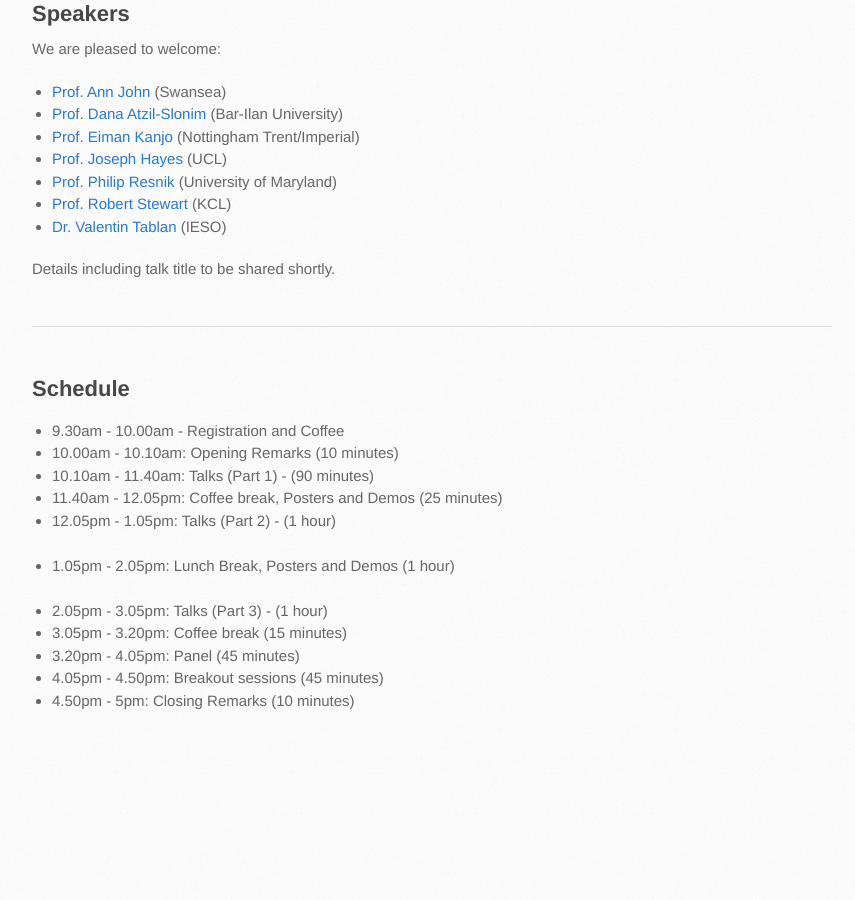
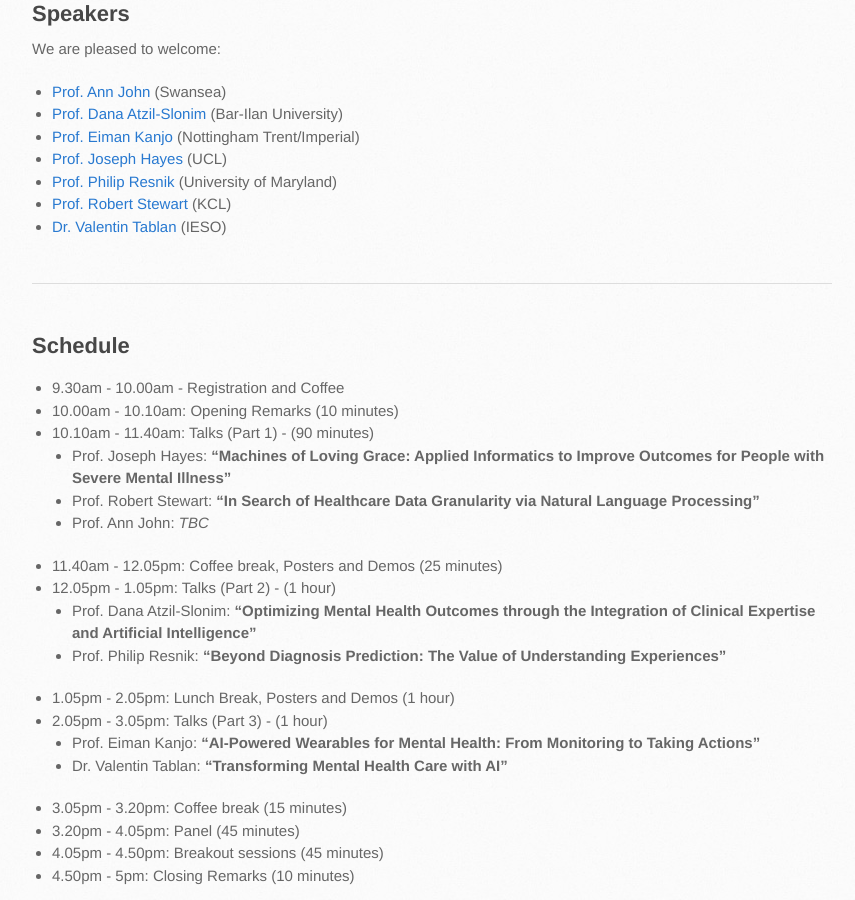
Before and after one commit to turing-ds4mh/turing-ds4mh.github.io, a Jekyll site: the page built from aiuk2024.md, in a window 1280 px wide and 900 px high, scrolled down 914 px. Shown: the whole window, without its empty margins (108-963 px from the left). Built offline with Jekyll 4.4.1, drawn with Linux system fonts in a browser that asks for light colours; before the commit the page ends 1669 px from its top, so only the background shows below that; some of the changed text lies outside the part shown.

Commit message:
Update partial speaker titles

```diff
--- a/aiuk2024.md
+++ b/aiuk2024.md
@@ -34,19 +34,25 @@
 * [Prof. Robert Stewart](https://www.kcl.ac.uk/people/professor-robert-stewart) (KCL)
 * [Dr. Valentin Tablan](https://www.iesogroup.com/team/dr-valentin-tablan) (IESO)
 
-Details including talk title to be shared shortly.
 
 ---
 ## Schedule
-
 * 9.30am - 10.00am - Registration and Coffee
 * 10.00am - 10.10am: Opening Remarks (10 minutes)
 * 10.10am - 11.40am: Talks (Part 1) - (90 minutes)
+    * Prof. Joseph Hayes: **"Machines of Loving Grace: Applied Informatics to Improve Outcomes for People with Severe Mental Illness"**
+    * Prof. Robert Stewart: **“In Search of Healthcare Data Granularity via Natural Language Processing”**
+    * Prof. Ann John: _TBC_
 * 11.40am - 12.05pm: Coffee break, Posters and Demos (25 minutes)
-* 12.05pm - 1.05pm: Talks (Part 2) - (1 hour) <br/><br/>
-* 1.05pm - 2.05pm: Lunch Break, Posters and Demos (1 hour) <br/><br/>
+* 12.05pm - 1.05pm: Talks (Part 2) - (1 hour)
+    *  Prof. Dana Atzil-Slonim: **"Optimizing Mental Health Outcomes through the Integration of Clinical Expertise and Artificial Intelligence"**
+    * Prof. Philip Resnik: **"Beyond Diagnosis Prediction: The Value of Understanding Experiences"**
+* 1.05pm - 2.05pm: Lunch Break, Posters and Demos (1 hour)
 * 2.05pm - 3.05pm: Talks (Part 3) - (1 hour)
+    * Prof. Eiman Kanjo: **“AI-Powered Wearables for Mental Health: From Monitoring to Taking Actions”**
+    * Dr. Valentin Tablan: **"Transforming Mental Health Care with AI"**
 * 3.05pm - 3.20pm: Coffee break (15 minutes)
 * 3.20pm - 4.05pm: Panel (45 minutes)
 * 4.05pm - 4.50pm: Breakout sessions (45 minutes)
 * 4.50pm - 5pm: Closing Remarks (10 minutes)
+<!--<br/><br/>-->
```
Also changed, not shown: other parts of aiuk2024.md (+1 -1 lines).
